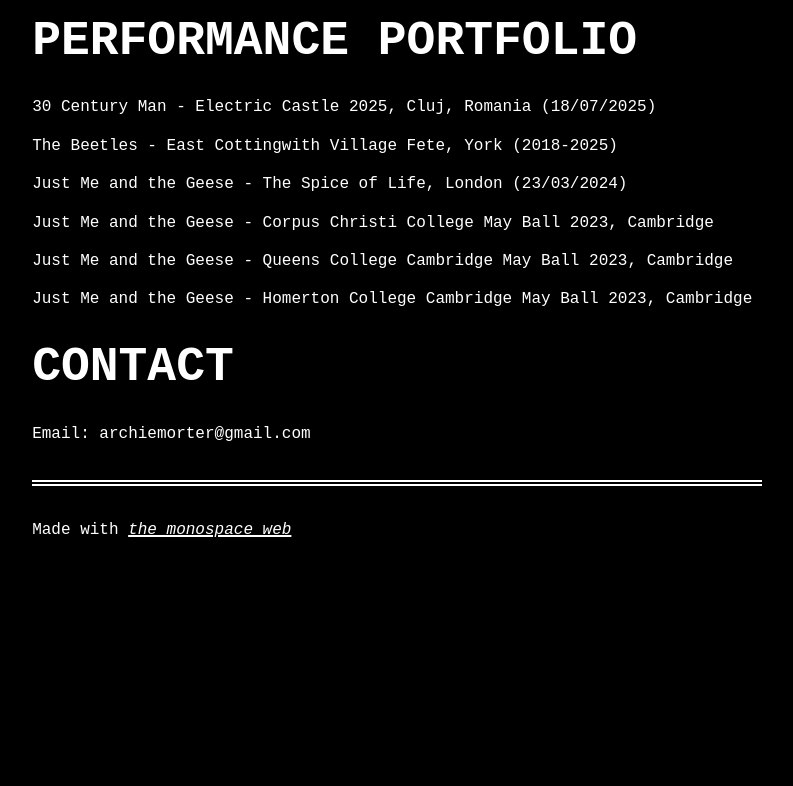
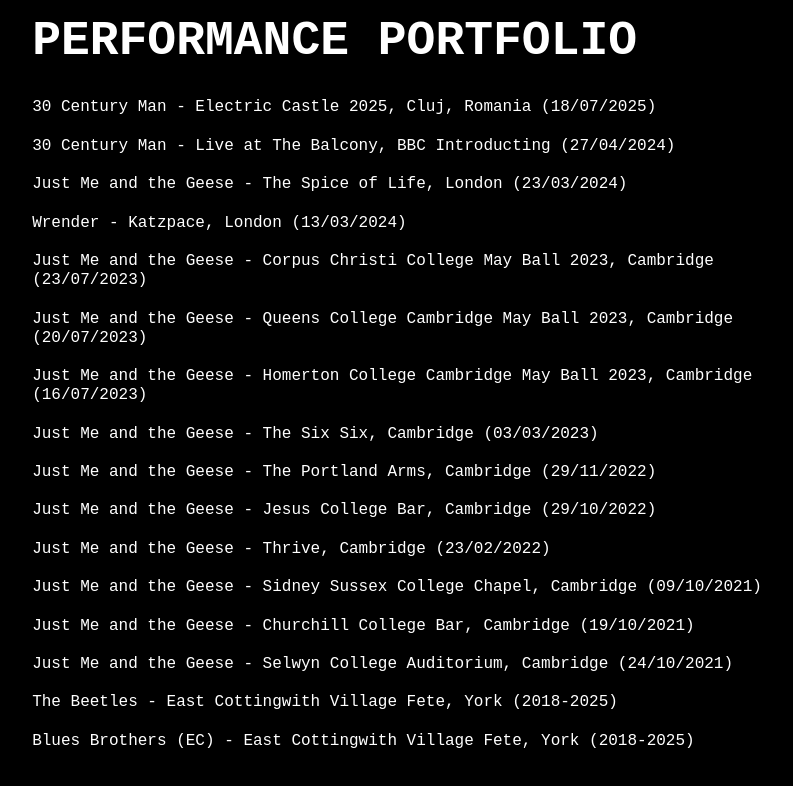
Before and after one commit to arch13m/website, a plain HTML site: page index.html in a window 1280 px wide. Shown: the part 1340-2126 px from the top of the page, without its empty margins (243-1036 px from the left). Before the commit the page ends 1918 px from the top, so only its background shows below. Drawn offline with Linux system fonts and the light colour scheme; a web font is replaced by a local one.

Commit message:
updated dates

```diff
--- a/index.html
+++ b/index.html
@@ -66,7 +66,7 @@
 <!-- MIXTUR -->
 <details>
 <summary> MIXTUR </summary>
-<p>Mixtur - Structur (2024)</p>
+<p>Mixtur - Structur (2025)</p>
 <iframe data-testid="embed-iframe" style="border-radius:12px" src="https://open.spotify.com/embed/album/71EkGPfyQeKhJPXoOcIwcZ?utm_source=generator" width="100%" height="152" frameBorder="0" allowfullscreen="" allow="autoplay; clipboard-write; encrypted-media; fullscreen; picture-in-picture" loading="lazy"></iframe>
 <p><em>Credits: synthesizers, keyboards, production</em></p>
 </details>
@@ -98,7 +98,7 @@
 <!-- WATCHING PLANES -->
  <details>
 <summary> Watching Planes </summary>
-<p>Watching Planes - Something Has To Fall</p>
+<p>Watching Planes - Something Has To Fall (2025)</p>
 <iframe data-testid="embed-iframe" style="border-radius:12px" src="https://open.spotify.com/embed/album/5VnysezwJnoX3FNPPbgmic?utm_source=generator" width="100%" height="152" frameBorder="0" allowfullscreen="" allow="autoplay; clipboard-write; encrypted-media; fullscreen; picture-in-picture" loading="lazy"></iframe>
 <p><em>Credits: drums, mixing, production</em></p>
 </details>
@@ -112,13 +112,21 @@
 
  <h1 id="portfolio">Performance Portfolio</h2>
 <p>30 Century Man - Electric Castle 2025, Cluj, Romania (18/07/2025)</p>
+<p>30 Century Man - Live at The Balcony, BBC Introducting (27/04/2024)</p>
+<p>Just Me and the Geese - The Spice of Life, London (23/03/2024)</p>
+<p>Wrender - Katzpace, London (13/03/2024)</p>
+<p>Just Me and the Geese - Corpus Christi College May Ball 2023, Cambridge (23/07/2023)</p>
+<p>Just Me and the Geese - Queens College Cambridge May Ball 2023, Cambridge (20/07/2023) </p>
+<p>Just Me and the Geese - Homerton College Cambridge May Ball 2023, Cambridge (16/07/2023)</p>
+<p>Just Me and the Geese - The Six Six, Cambridge (03/03/2023)</p>
+<p>Just Me and the Geese - The Portland Arms, Cambridge (29/11/2022)</p>
+<p>Just Me and the Geese - Jesus College Bar, Cambridge (29/10/2022)</p>
+<p>Just Me and the Geese - Thrive, Cambridge (23/02/2022)</p>
+<p>Just Me and the Geese - Sidney Sussex College Chapel, Cambridge (09/10/2021)</p>
+<p>Just Me and the Geese - Churchill College Bar, Cambridge (19/10/2021)</p>
+<p>Just Me and the Geese - Selwyn College Auditorium, Cambridge (24/10/2021)</p>
 <p>The Beetles - East Cottingwith Village Fete, York (2018-2025)</p>
-<p>Just Me and the Geese - The Spice of Life, London (23/03/2024)</p>
-<p>Just Me and the Geese - Corpus Christi College May Ball 2023, Cambridge </p>
-<p>Just Me and the Geese - Queens College Cambridge May Ball 2023, Cambridge </p>
-<p>Just Me and the Geese - Homerton College Cambridge May Ball 2023, Cambridge </p>
-
-
+<p>Blues Brothers (EC) - East Cottingwith Village Fete, York (2018-2025)</p>
 
 <h1 id="Contact">Contact</h2>
 <p>
```
